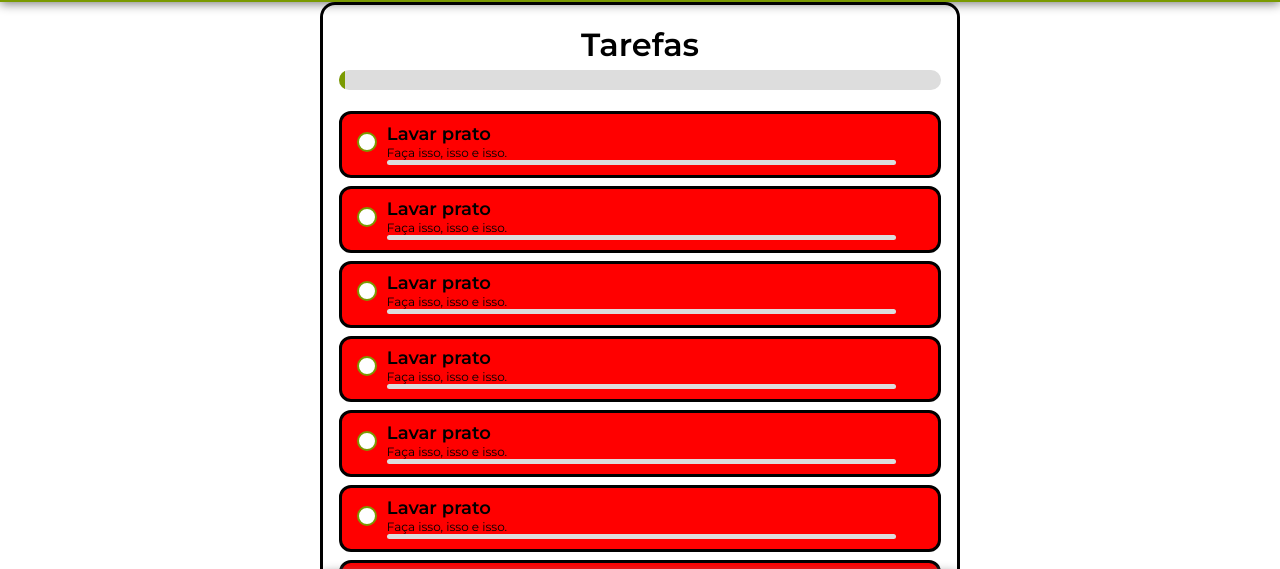
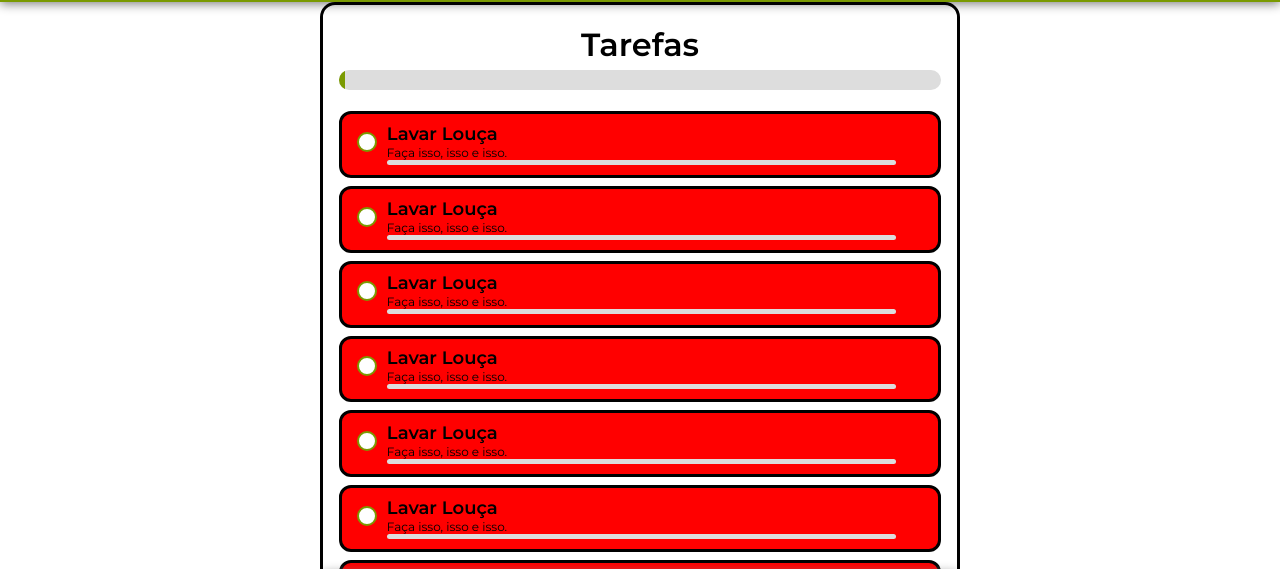
Before and after one commit to Wesleyleopoldo/check-list, a React (Vite) app: page / in a window 1280 px wide. Shown: the part 78-647 px from the top of the page. Built offline with nearby package versions, Linux system fonts and the light colour scheme.

Commit message:
adiciona javascript que remove e adiciona ver mais, falta corrigir lógica

```diff
--- a/src/components/Main/index.jsx
+++ b/src/components/Main/index.jsx
@@ -1,6 +1,7 @@
 import { useState } from "react";
 import "./styles.css"
 import Task from "../Task";
+import { tasks } from "../../datas/data";
 
 export default function Main() {
     const [viewMore, setViewMore] = useState("hidden");
@@ -8,7 +9,7 @@ export default function Main() {
 
     function overFlow() {
         setViewMore("auto");
-        setExpand(true);
+        setExpand(false);
     }
 
     return (
@@ -24,23 +25,18 @@ export default function Main() {
                 </div>
                 <div className="tasks" style={{ overflowY: `${viewMore}` }}>
 
-                    <Task task="Lavar prato" description="Faça isso, isso e isso."/>
-                    <Task task="Lavar prato" description="Faça isso, isso e isso."/>
-                    <Task task="Lavar prato" description="Faça isso, isso e isso."/>
-                    <Task task="Lavar prato" description="Faça isso, isso e isso."/>
-                    <Task task="Lavar prato" description="Faça isso, isso e isso."/>
-                    <Task task="Lavar prato" description="Faça isso, isso e isso."/>
+                    {
+                        tasks.map((task) => (
+                            <Task task={task.title} description={task.description} />
+                        ))
+                    }
 
-                    <Task task="Lavar prato" description="Faça isso, isso e isso."/>
-                    <Task task="Lavar prato" description="Faça isso, isso e isso."/>
-                    <Task task="Lavar prato" description="Faça isso, isso e isso."/>
-                    <Task task="Lavar prato" description="Faça isso, isso e isso."/>
                 </div>
 
-                { !expand && <div className="view-more">
+                { (!expand) && (tasks.length > 6 && <div className="view-more">
                         <button onClick={overFlow}>Ver mais</button>
                     </div>
-                }
+                )}
             </div>
         </main>
     )
--- /dev/null
+++ b/src/datas/data.js
@@ -0,0 +1,47 @@
+export const tasks = [
+    {
+        id: "1",
+        title: "Lavar Louça",
+        description: "Faça isso, isso e isso."
+    },
+    {
+        id: "2",
+        title: "Lavar Louça",
+        description: "Faça isso, isso e isso."
+    },
+    {
+        id: "3",
+        title: "Lavar Louça",
+        description: "Faça isso, isso e isso."
+    },
+    {
+        id: "4",
+        title: "Lavar Louça",
+        description: "Faça isso, isso e isso."
+    },
+    {
+        id: "5",
+        title: "Lavar Louça",
+        description: "Faça isso, isso e isso."
+    },
+    {
+        id: "6",
+        title: "Lavar Louça",
+        description: "Faça isso, isso e isso."
+    },
+    {
+        id: "6",
+        title: "Lavar Louça",
+        description: "Faça isso, isso e isso."
+    },
+    {
+        id: "6",
+        title: "Lavar Louça",
+        description: "Faça isso, isso e isso."
+    },
+    {
+        id: "6",
+        title: "Lavar Louça",
+        description: "Faça isso, isso e isso."
+    },
+]
```
